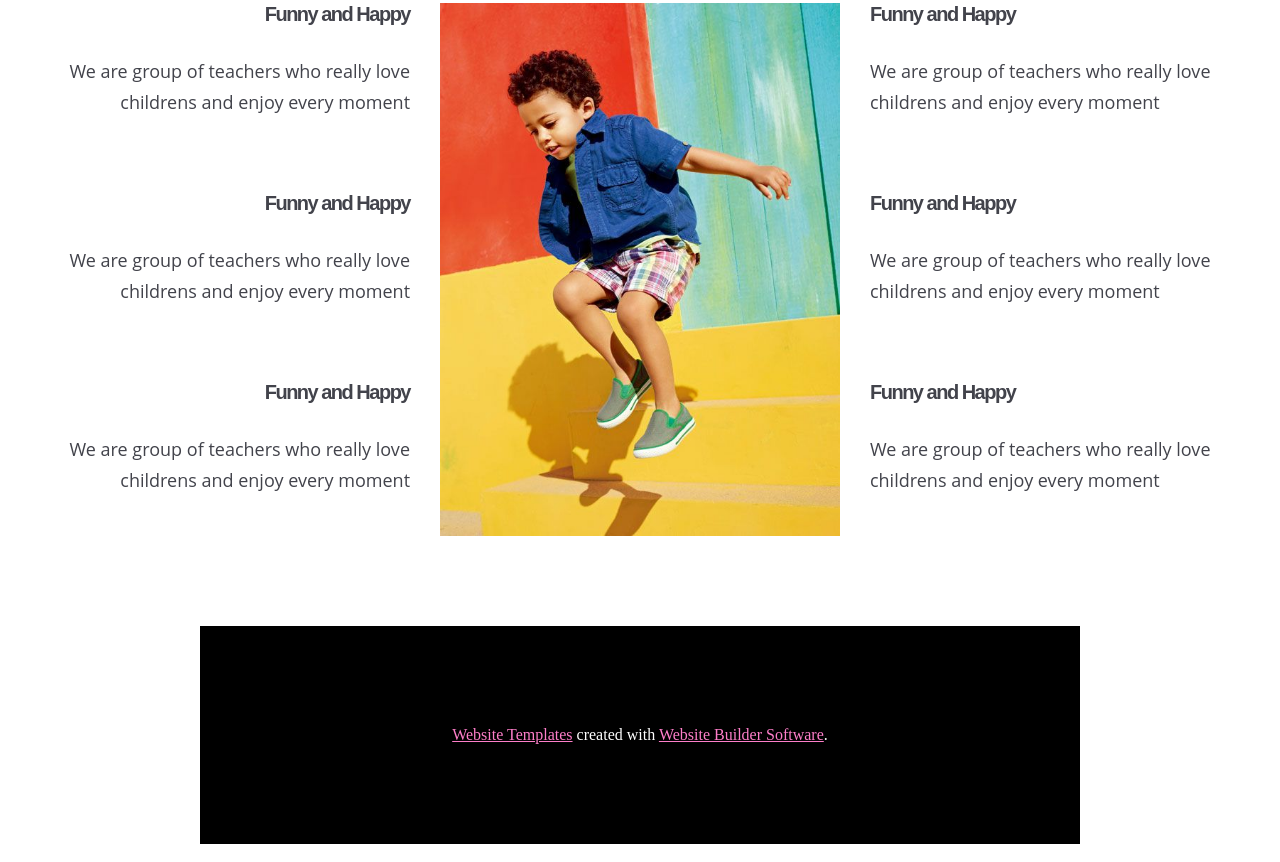
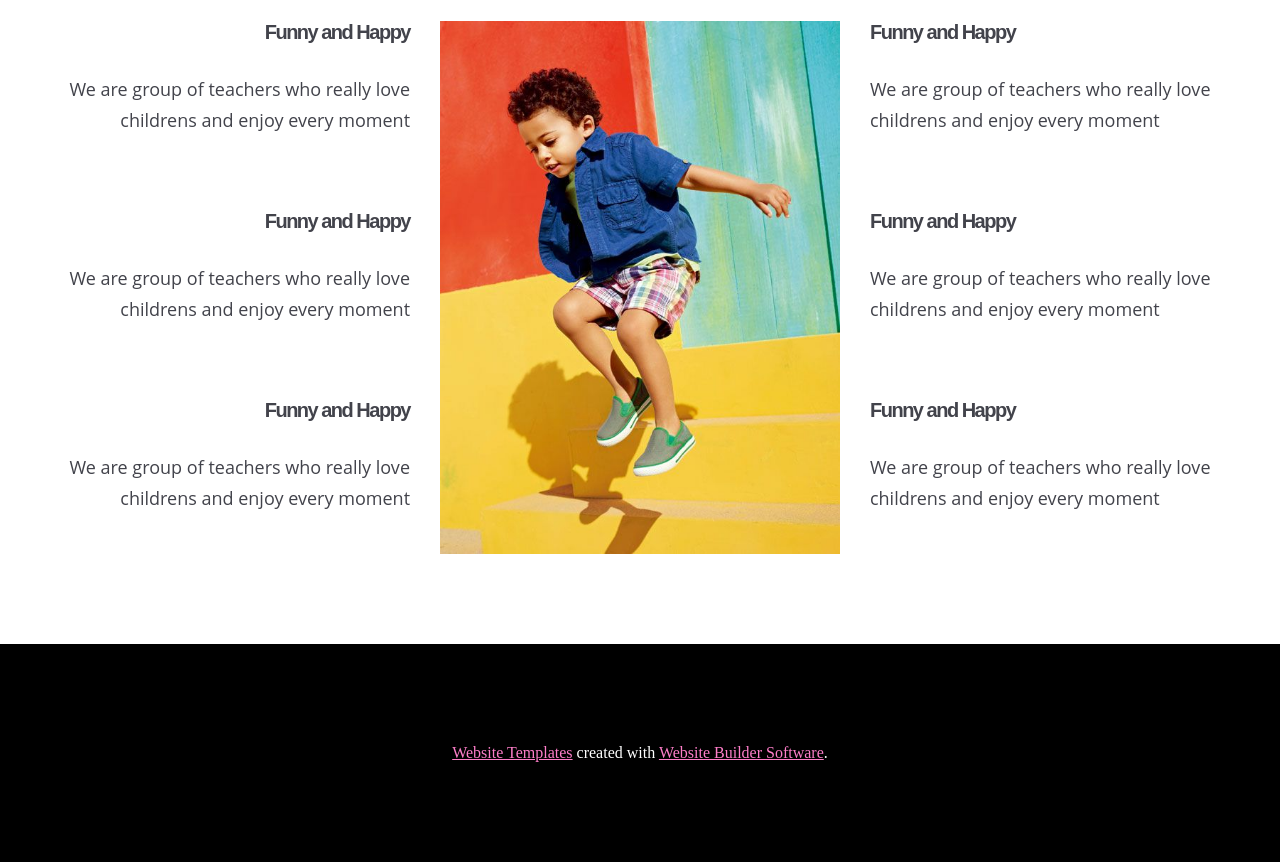
Before and after one commit to MEGTeam/HowFunEducationIs, a plain HTML site: page index.html in a window 1280 px wide. Shown: the part 1847-2709 px from the top of the page. Drawn offline with Linux system fonts and the light colour scheme.

Commit message:
footer modified

```diff
--- a/index.html
+++ b/index.html
@@ -7,7 +7,7 @@
     <meta name="viewport" content="width=device-width, initial-scale=1.0">
     <link rel="stylesheet" href="./style/main.css">
     <link rel="stylesheet" href="./style/nav.css">
-    <link rel="stylesheet" href="./style/footer.css">
+    <link rel="stylesheet" href="./style/footer.css">g
     <title>HowFunEducationIs</title>
 </head>
 
--- a/style/footer.css
+++ b/style/footer.css
@@ -1,9 +1,10 @@
 footer{
     background-color: black;
     color:white;
-    display: inline block;
-   margin: 0 200px ;
-   padding: 100px;
+    display: inline-block;
+   margin:0px;
+ width: 100%;
+ padding: 100px;
    text-align: center;
 
 
@@ -12,6 +13,4 @@ footer a{
 
     color:#fe7ec9;
 
-
-
 }
```
